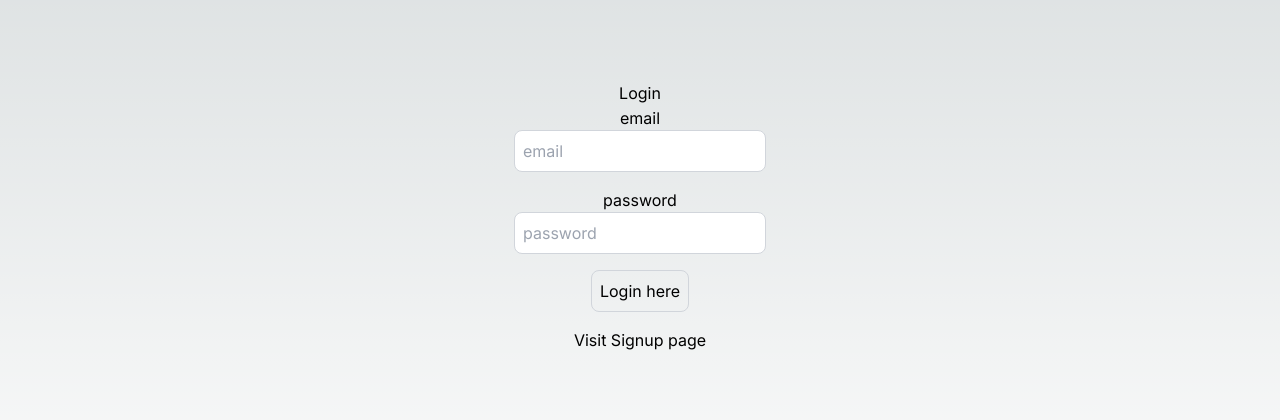
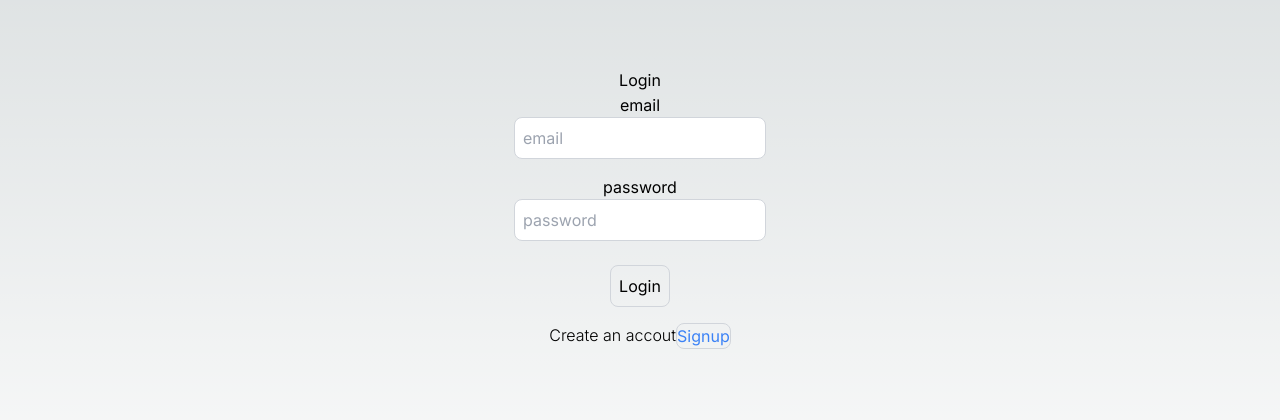
Before and after one commit to rrhan32/auth, a Next.js app: page /login in a window 1280 px wide. Shown: the part 184-604 px from the top of the page. Built offline with nearby package versions, Linux system fonts and the light colour scheme.

Commit message:
additional changes

```diff
--- a/src/app/login/page.tsx
+++ b/src/app/login/page.tsx
@@ -3,6 +3,7 @@ import Link from "next/link";
 import React , {useState,useEffect} from 'react';
 import axios from 'axios'
 import { useRouter } from "next/navigation";
+import toast, { Toaster } from 'react-hot-toast';
 
 
 export default function LoginPage(){
@@ -29,9 +30,10 @@ export default function LoginPage(){
       setLoading(true);
       const response=await axios.post("/api/users/login",user);
       console.log("Login success", response.data);
-      router.push("/profile");
+      router.push("/profile?loginSuccess=true");
     }catch(e:any) {
       console.log("login failed",e.message);
+      toast.error("Either Email or Password is wrong");
     } finally{
       setLoading(false);
     }
@@ -40,6 +42,7 @@ export default function LoginPage(){
 
   return(
     <div className="flex flex-col items-center justify-center min-h-screen py-2">
+        <Toaster position='top-center'/>
         <h1>{loading ? "Processing" : "Login"}</h1>
         <hr />
 
@@ -63,8 +66,12 @@ export default function LoginPage(){
             />
             <button
             onClick={onLogin}
-            className="p-2 border border-gray-300 rounded-lg mb-4 focus:outline-none focus:border-gray-600">Login here</button>
-            <Link href="/signup">Visit Signup page</Link>
+            className="p-2 border border-gray-300 rounded-lg mb-4 focus:outline-none focus:border-gray-600 m-2">Login</button>
+            <div className="flex">
+            <div className='font-light small'>Create an accout</div>
+            <button
+            className="border border-gray-300 rounded-lg mb-4 focus:outline-none focus:border-gray-600 "><Link className='text-blue-500' href="/signUp">Signup</Link></button>
+            </div>
         </div>
   )
 }
--- a/src/app/signUp/page.tsx
+++ b/src/app/signUp/page.tsx
@@ -2,7 +2,7 @@
 import Link from 'next/link'
 import React,{useState,useEffect} from 'react';
 import axios from "axios";
-
+import toast, { Toaster } from 'react-hot-toast';
 
 export default function SignUp() {
   const [user,setUser] = useState({
@@ -15,8 +15,9 @@ export default function SignUp() {
   const onSignup=async()=>{
     try{
       setLoading(true);
-      const response=await axios.post("/api/users/signup", user)
+      const response=await axios.post("/api/users/signUp", user)
       console.log("Signed up success" , response.data);
+      toast.success("successfully created");
   }catch(e:any){
     console.log("signup failed", e.message);
     }
@@ -34,6 +35,7 @@ export default function SignUp() {
 
   return (
     <div className="flex flex-col items-center justify-center min-h-screen py-2">
+      <Toaster position="top-center"/>
       <h1>{Loading ? "Processing" : "Signup"}</h1>
       <hr />
       <label htmlFor="username">username</label>
```
Lines whose indentation alone changed are shown as unchanged.
